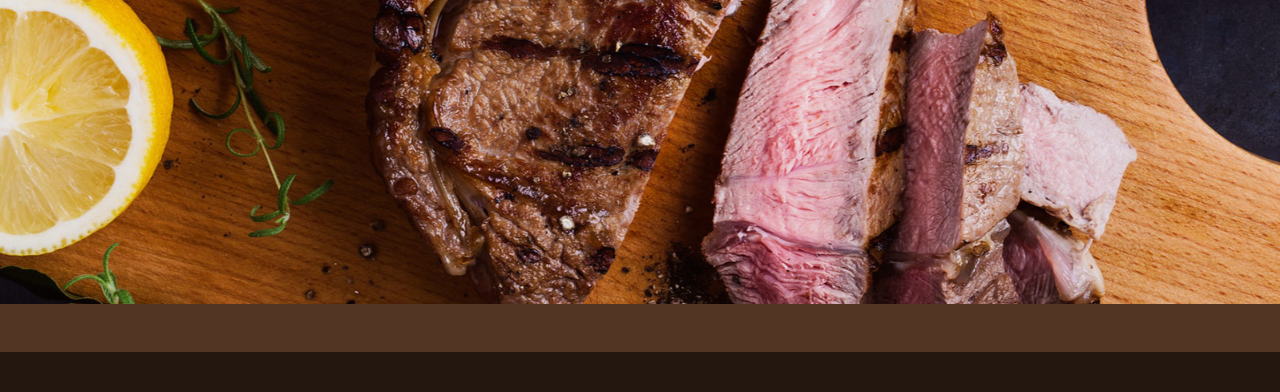
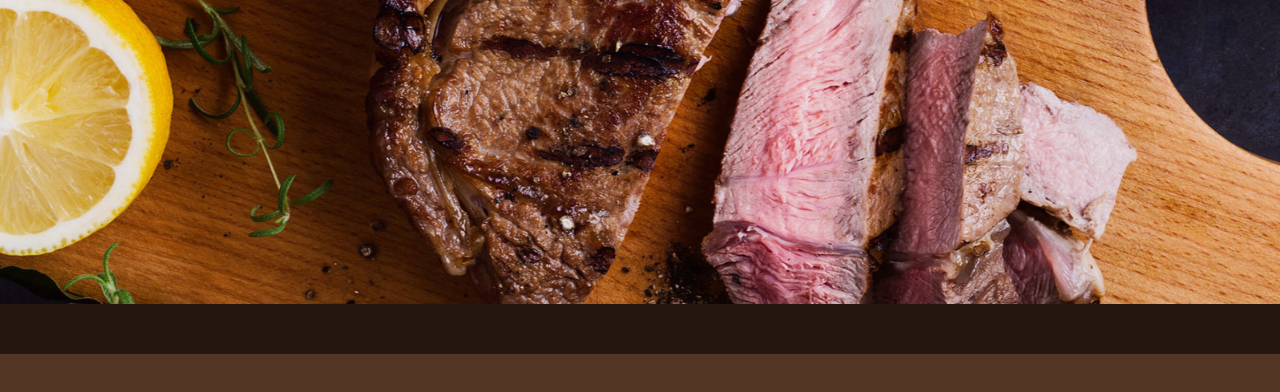
Before and after one commit to SebasTerco73/proyecto-restaurante, a plain HTML site: page index.html in a window 1280 px wide. Shown: the part 502-894 px from the top of the page. After the commit the page ends 856 px from the top, so only its background shows below. Drawn offline with nearby package versions, Linux system fonts and the light colour scheme.

Commit message:
Se quitó el margin en el footer para solucionar el problema que se presentaba con la imagen en el index.

```diff
--- a/index.html
+++ b/index.html
@@ -79,9 +79,9 @@
 
 
 
-    <footer class="bg-dark text-center text-white mt-5" id="footer-id">
+  <footer class="bg-dark text-center text-white" id="footer-id">
 
-    </footer>
+  </footer>
 
     <script src="https://cdn.jsdelivr.net/npm/bootstrap@5.2.3/dist/js/bootstrap.bundle.min.js"
         integrity="sha384-kenU1KFdBIe4zVF0s0G1M5b4hcpxyD9F7jL+jjXkk+Q2h455rYXK/7HAuoJl+0I4"
@@ -90,4 +90,6 @@
 
 </body>
 
+
+
 </html>
```
